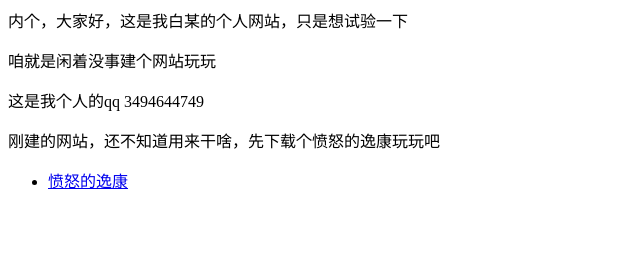
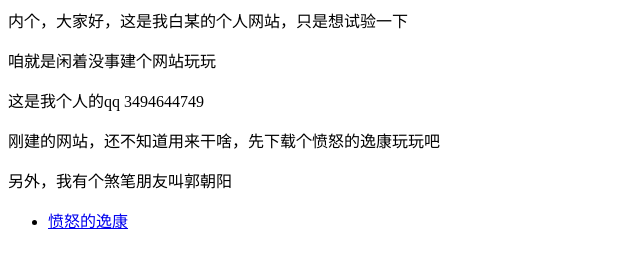
Before and after one commit to xiaobai54321/xiaobai54321.github.io, a plain HTML site: page index.html in a window 1280 px wide. Shown: the whole page, without its empty margins (0-640 px from the left). Drawn offline with Linux system fonts and the light colour scheme.

Commit message:
Update index.html

```diff
--- a/index.html
+++ b/index.html
@@ -2,6 +2,7 @@
 <p>咱就是闲着没事建个网站玩玩</p>
 <P>这是我个人的qq 3494644749</P>
 <p>刚建的网站，还不知道用来干啥，先下载个愤怒的逸康玩玩吧</p>
+<p>另外，我有个煞笔朋友叫郭朝阳</p>
 
 <ul>
   <li> <a href="https://wwnx.lanzoue.com/ixtQk0h00z4h">愤怒的逸康</a> </li>
```
